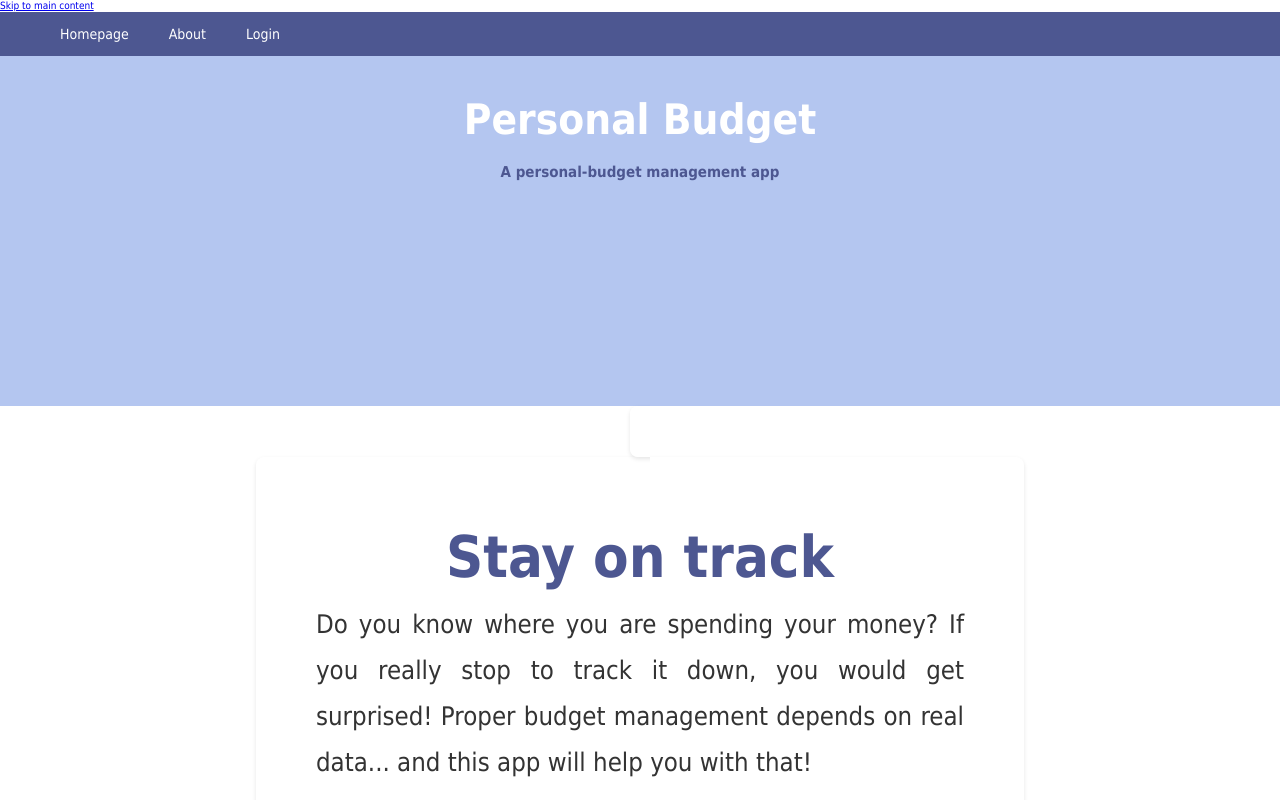
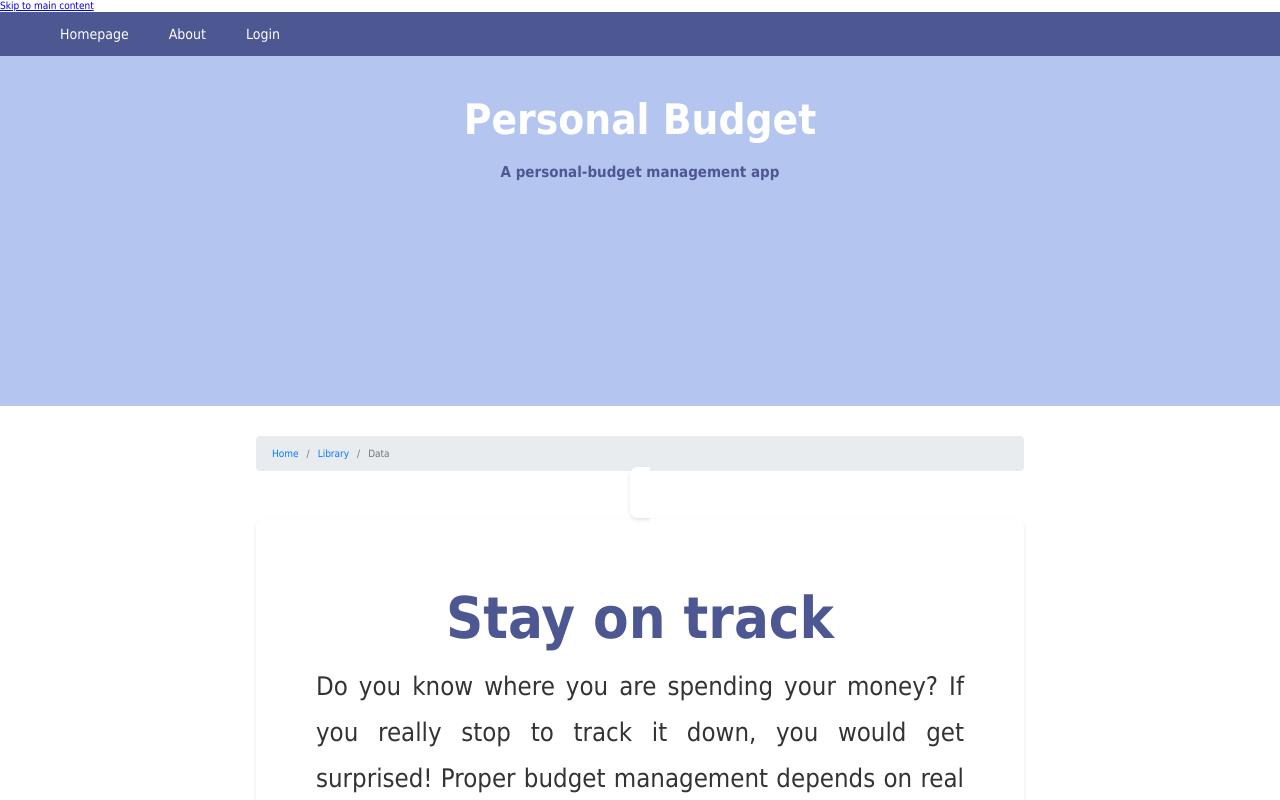
Before and after one commit to gscar2018/personal-budget-angular, an Angular app in the folder personal-budget/: page / in a window 1280 px wide. Shown: the top 800 px of the page. Built offline with nearby package versions, Linux system fonts and the light colour scheme; no server answers.

Commit message:
added breadcrumbs

```diff
--- a/personal-budget/src/app/app.module.ts
+++ b/personal-budget/src/app/app.module.ts
@@ -12,6 +12,7 @@ import { ArticleComponent } from './article/article.component';
 import { AboutComponent } from './about/about.component';
 import { LoginComponent } from './login/login.component';
 import { P404Component } from './p404/p404.component';
+import { BreadcrumbsComponent } from './breadcrumbs/breadcrumbs.component';
 
 @NgModule({
   declarations: [
@@ -23,7 +24,8 @@ import { P404Component } from './p404/p404.component';
     ArticleComponent,
     AboutComponent,
     LoginComponent,
-    P404Component
+    P404Component,
+    BreadcrumbsComponent
   ],
   imports: [
     BrowserModule,
--- /dev/null
+++ b/personal-budget/src/app/breadcrumbs/breadcrumbs.component.html
@@ -0,0 +1,7 @@
+<nav aria-label="breadcrumb">
+    <ol class="breadcrumb">
+      <li class="breadcrumb-item"><a href="#">Home</a></li>
+      <li class="breadcrumb-item"><a href="#">Library</a></li>
+      <li class="breadcrumb-item active" aria-current="page">Data</li>
+    </ol>
+  </nav>
--- /dev/null
+++ b/personal-budget/src/app/breadcrumbs/breadcrumbs.component.scss
@@ -0,0 +1,28 @@
+.breadcrumb {
+    display: flex;
+    flex-wrap: wrap;
+    padding: 0.75rem 1rem;
+    margin-bottom: 1rem;
+    list-style: none;
+    background-color: #e9ecef;
+    border-radius: 0.25rem;
+  }
+
+  .breadcrumb-item + .breadcrumb-item::before {
+    content: "/";
+    padding: 0 0.5rem;
+    color: #6c757d;
+  }
+
+  .breadcrumb-item a {
+    color: #007bff;
+    text-decoration: none;
+  }
+
+  .breadcrumb-item a:hover {
+    text-decoration: underline;
+  }
+
+  .breadcrumb-item.active {
+    color: #6c757d;
+  }
--- a/personal-budget/src/app/homepage/homepage.component.html
+++ b/personal-budget/src/app/homepage/homepage.component.html
@@ -1,5 +1,6 @@
 <main class="container center">
     <section class="page-area">
+        <pb-breadcrumbs></pb-breadcrumbs>
         <pb-article class="text-box">
             <h2>Stay on track</h2>
                 <p> Do you know where you are spending your money? If you really stop to track it down,
```
Also changed, not shown: personal-budget/src/app/breadcrumbs/breadcrumbs.component.ts (added, +10 -0 lines), 1 other file (tests, documents, lock files or other folders).
